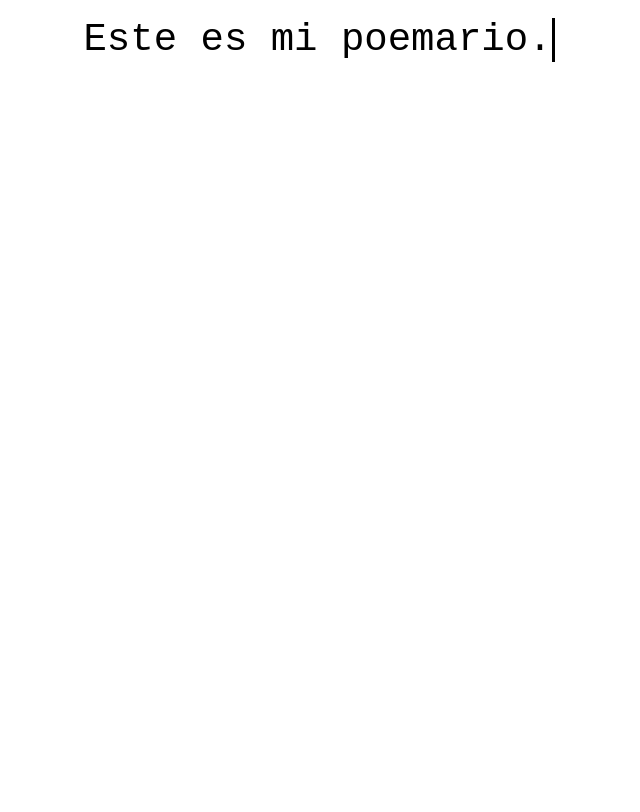
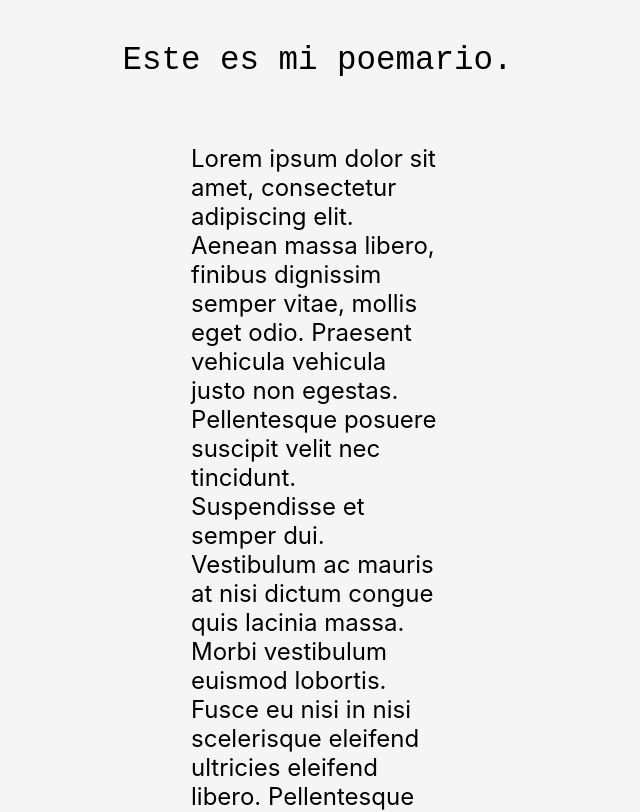
Before and after one commit to alu0101121901/my_poetry_book, a React (Create React App) app: page / in a window 1280 px wide. Shown: the top 812 px of the page, without its empty margins (321-961 px from the left). Built offline with nearby package versions, Linux system fonts and the light colour scheme.

Commit message:
Changed some aspects related to colors and general design of the webpage

```diff
--- a/public/index.html
+++ b/public/index.html
@@ -2,14 +2,14 @@
 <html lang="en">
   <head>
     <meta charset="utf-8" />
-    <link rel="icon" href="./favicon.ico" />
+    <link rel="icon" href="%PUBLIC_URL%/favicon.ico?v=2" />
     <meta name="viewport" content="width=device-width, initial-scale=1" />
     <meta name="theme-color" content="#000000" />
     <meta
       name="description"
-      content="Web site created using create-react-app"
+      content="Listado de poemas escritos por Rafael Cala"
     />
-    <link rel="apple-touch-icon" href="%PUBLIC_URL%/logo192.png" />
+    <!-- <link rel="apple-touch-icon" href="%PUBLIC_URL%/logo192.png" /> -->
     <!--
       manifest.json provides metadata used when your web app is installed on a
       user's mobile device or desktop. See https://developers.google.com/web/fundamentals/web-app-manifest/
--- a/src/App.css
+++ b/src/App.css
@@ -2,36 +2,32 @@
   text-align: center;
 }
 
-.App-logo {
-  height: 40vmin;
-  pointer-events: none;
-}
-
-@media (prefers-reduced-motion: no-preference) {
-  .App-logo {
-    animation: App-logo-spin infinite 20s linear;
-  }
-}
-
 .App-header {
-  height: 10vh;
+  /* Motted glassed effect */
+  background: rgba(245,245,245,.5);
+  position: sticky;
+  top: 0;
+  z-index: 1.;
+  height: 15vh;
   display: flex;
-  flex-direction: column;
-  align-items: center;
   justify-content: center;
   font-size: calc(10px + 2vmin);
   color: black;
 }
 
-.App-link {
-  color: #61dafb;
+.App-header::before, .App-header::after {
+  content: '';
+  left: 0px;
+  height: 100%;
+  position: absolute;
+  top: 0px;
+  width: 100%;
 }
-
-@keyframes App-logo-spin {
-  from {
-    transform: rotate(0deg);
-  }
-  to {
-    transform: rotate(360deg);
-  }
+.App-header::before {
+  backdrop-filter: url(#noiseFilter);
+  z-index: 2;
 }
+.App-header::after {
+  backdrop-filter: blur(5px);
+  z-index: 1;
+}
--- a/src/App.js
+++ b/src/App.js
@@ -1,12 +1,19 @@
+import React, { useState } from 'react';
+
 import './App.css';
 import Header from './components/header';
+import PoetryScreen from './components/poetry_screen'
 
-function App() {
+const App = () => {
+
+  const [isDarkMode, setIsDarkMode] = useState(false);
+
   return (
     <div className="App">
       <header className="App-header">
         <Header />
       </header>
+      <PoetryScreen />
     </div>
   );
 }
--- a/src/components/header.jsx
+++ b/src/components/header.jsx
@@ -1,11 +1,15 @@
 import '../styles/header.css'
 
+
+/**
+ *
+ * @returns Component that display the page header with a typing effect.
+ */
 const Header = () => {
 
-
   return (
-    <div class="wrapper">
-      <div class="typing-demo">
+    <div className="wrapper">
+      <div className="typing">
         Este es mi poemario.
       </div>
     </div>
--- /dev/null
+++ b/src/components/poetry_screen.jsx
@@ -0,0 +1,19 @@
+
+// Puede quedar bien
+const PoetryScreen = () => {
+  return (
+    <p style={{paddingLeft: "40vw", paddingRight: "40vw", fontSize: 24, textAlign: "initial"}}>
+      Lorem ipsum dolor sit amet, consectetur adipiscing elit. Aenean massa libero, finibus dignissim semper vitae, mollis eget odio. Praesent vehicula vehicula justo non egestas. Pellentesque posuere suscipit velit nec tincidunt. Suspendisse et semper dui. Vestibulum ac mauris at nisi dictum congue quis lacinia massa. Morbi vestibulum euismod lobortis. Fusce eu nisi in nisi scelerisque eleifend ultricies eleifend libero. Pellentesque laoreet scelerisque lorem, sed varius lacus. Nunc tincidunt purus vitae malesuada lobortis.
+
+Nunc non elit quis ante varius facilisis id eu leo. Aliquam eu ipsum dui. Suspendisse dapibus hendrerit leo, a elementum elit condimentum vitae. Nulla odio dui, facilisis vel libero a, consequat vestibulum purus. Duis placerat imperdiet erat, in condimentum metus hendrerit ac. Praesent ex lectus, mattis in velit at, ultricies facilisis orci. Duis nulla mi, bibendum porttitor dolor a, pellentesque sagittis risus. Duis congue lectus ut luctus interdum. Sed sed justo non nunc aliquam tempus. Aenean ut neque non leo bibendum condimentum in ut lacus. Nullam commodo arcu eget gravida accumsan.
+
+Aliquam vel blandit quam, et vulputate lacus. Vivamus suscipit eu nisi vel dignissim. Integer venenatis eget est dignissim consectetur. Praesent sit amet ipsum tincidunt, congue orci eu, condimentum nibh. Fusce suscipit rhoncus semper. Sed et enim egestas, dictum quam nec, consectetur ipsum. Vivamus blandit et sapien ac malesuada. Nulla gravida est non dictum auctor. Cras id elit et nisi rhoncus vehicula nec et nisl. Pellentesque feugiat nulla nibh, vel pellentesque est ultrices vitae. Suspendisse potenti. In sed hendrerit lectus. Aenean aliquet tincidunt luctus.
+
+Nam sagittis felis ut gravida varius. Curabitur a porta enim, eu ullamcorper ante. Phasellus eget pulvinar nisl, sed eleifend justo. Nunc vitae turpis ut lorem elementum consectetur a in ligula. Sed pellentesque mi nisl, sed faucibus odio faucibus vitae. Fusce auctor eros vel nisl tristique sollicitudin. Ut maximus nibh ipsum, vitae facilisis risus aliquam non. Nulla turpis sem, pharetra ac diam non, tristique tincidunt nunc.
+
+Ut facilisis, magna ut maximus mattis, ligula neque tristique nibh, non egestas dui neque nec lacus. Mauris imperdiet leo odio, nec bibendum mauris finibus ut. Sed hendrerit, sem nec bibendum commodo, nunc tortor condimentum mauris, non vehicula lorem erat vitae magna. Cras non eleifend erat. Duis posuere cursus semper. In porttitor, tortor ut venenatis hendrerit, tellus dui sodales urna, eget placerat augue lorem quis massa. Curabitur vel massa fermentum, vestibulum elit nec, lacinia lectus.
+    </p>
+  )
+}
+
+export default PoetryScreen;
--- a/src/index.css
+++ b/src/index.css
@@ -5,6 +5,7 @@ body {
     sans-serif;
   -webkit-font-smoothing: antialiased;
   -moz-osx-font-smoothing: grayscale;
+  background-color: whitesmoke;
 }
 
 code {
--- a/src/styles/header.css
+++ b/src/styles/header.css
@@ -4,14 +4,15 @@
   justify-content: center;
 }
 
-.typing-demo {
+.typing {
   width: 20ch;
   animation: typing 2s steps(22), blink .5s step-end infinite alternate;
   white-space: nowrap;
   overflow: hidden;
   border-right: 3px solid;
   font-family: monospace;
-  font-size: 1.5em;
+  font-size: 1.25em;
+  z-index: 2;
 }
 
 @keyframes typing {
```
